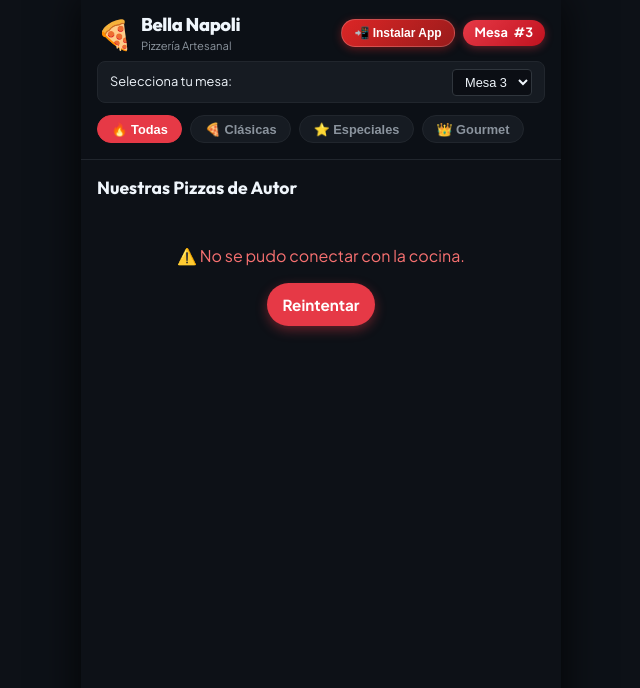
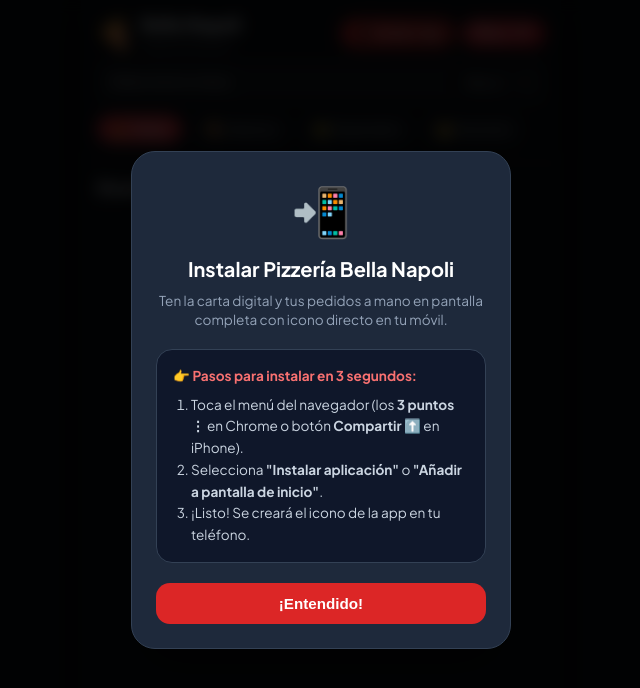
Before and after one commit to guillermofoix/pizzeria-fullstack, a website: page frontend-qr-app/src/index.html in a window 1280 px wide. Both pictures are taken after a click on the button "📲 Instalar App". Shown: the whole page, without its empty margins (319-959 px from the left). Drawn offline with Linux system fonts and the light colour scheme; no server answers.

Commit message:
fix(pwa): remove CSS hidden class collision on install modal

```diff
--- a/frontend-qr-app/src/index.html
+++ b/frontend-qr-app/src/index.html
@@ -158,7 +158,7 @@
   </div>
 
   <!-- MODAL DE INSTALACIÓN PWA -->
-  <div id="pwa-install-modal" class="modal hidden" style="position: fixed; inset: 0; background: rgba(0,0,0,0.85); backdrop-filter: blur(8px); z-index: 9999; display: none; align-items: center; justify-content: center; padding: 20px;">
+  <div id="pwa-install-modal" class="modal" style="position: fixed; inset: 0; background: rgba(0,0,0,0.85); backdrop-filter: blur(8px); z-index: 9999; display: none; align-items: center; justify-content: center; padding: 20px;">
     <div style="background: #1e293b; color: white; border-radius: 24px; padding: 24px; max-width: 380px; width: 100%; border: 1px solid #334155; box-shadow: 0 25px 50px -12px rgba(0,0,0,0.5); text-align: center;">
       <div style="font-size: 3rem; margin-bottom: 12px;">📲</div>
       <h3 style="font-size: 1.25rem; font-weight: 800; margin-bottom: 8px;">Instalar Pizzería Bella Napoli</h3>
@@ -199,6 +199,7 @@
       } else {
         const modal = document.getElementById('pwa-install-modal');
         if (modal) {
+          modal.classList.remove('hidden');
           modal.style.display = 'flex';
         }
       }
@@ -207,6 +208,7 @@
     function closeInstallModal() {
       const modal = document.getElementById('pwa-install-modal');
       if (modal) {
+        modal.classList.add('hidden');
         modal.style.display = 'none';
       }
     }
```
